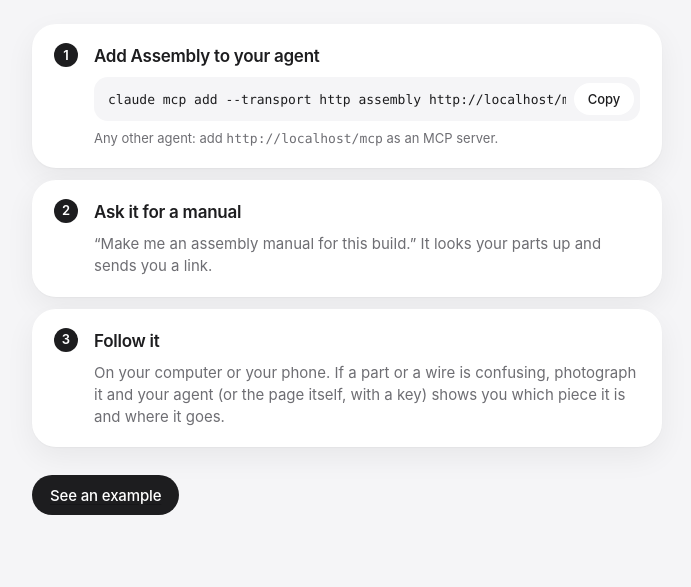
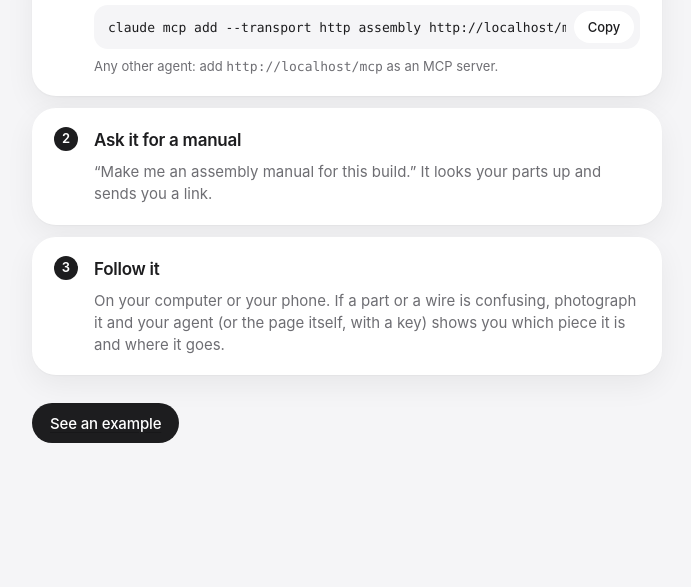
Before and after one commit to luiginotmario/assembly, a website built with Vite: page web/index.html in a window 1280 px wide. Shown: the part 423-1010 px from the top of the page, without its empty margins (293-984 px from the left). After the commit the page ends 938 px from the top, so only its background shows below. Built offline with nearby package versions, Linux system fonts and the light colour scheme.

Commit message:
landing starts near the top

```diff
--- a/web/src/style.css
+++ b/web/src/style.css
@@ -200,7 +200,7 @@ input:focus {
   box-sizing: content-box;
   max-width: 42rem;
   margin: 0 auto;
-  padding: 16svh 24px 72px;
+  padding: 56px 24px 72px;
 }
 .landing .eyebrow {
   color: var(--color-secondary);
```
